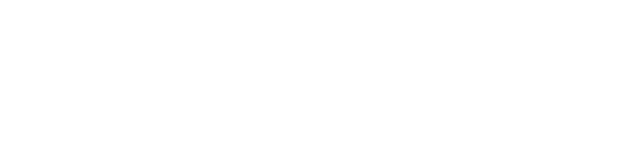
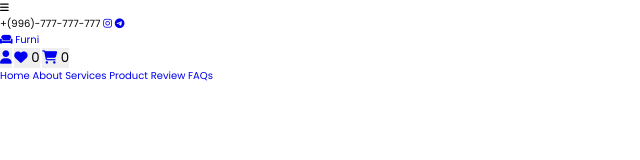
Before and after one commit to aiturgan91/Furni, a plain HTML site: page index.html in a window 1280 px wide. Shown: the whole page, without its empty margins (0-640 px from the left). Drawn offline with nearby package versions, Linux system fonts and the light colour scheme.

Commit message:
Add header, icons, header-main and fonts in css

```diff
--- a/index.html
+++ b/index.html
@@ -3,7 +3,7 @@
 <head>
     <meta charset="UTF-8">
     <meta name="viewport" content="width=device-width, initial-scale=1.0">
-    <title>Complete Responsive Furniture Webite Using HTML CSS & JS</title>
+    <title>Furniture Website</title>
     <!-- fontawesome cdn link -->
     <link rel="stylesheet" href="https://cdnjs.cloudflare.com/ajax/libs/font-awesome/6.5.2/css/all.min.css">
     <!-- swiper js cdn lnk -->
@@ -11,3 +11,48 @@
     <!-- custom css file -->
     <link rel="stylesheet" href="style.css">
 </head>
+
+<header>
+
+    <div class="header-top">
+
+        <div class="fas fa-bars" id="menu"></div>
+
+        <div class="social">
+            <a>+(996)-777-777-777</a>
+            <a href="https://www.instagram.com/heyoluce/" class="fab fa-instagram"></a>
+            <a href="https://t.me/heyoluce" class="fab fa-telegram"></a>
+        </div>
+
+        <a href="#" class="logo"><i class="fas fa-couch"></i> furni</a>
+
+        <div class="icons">
+            <button class="action-btn">
+                <a href="#" class="fas fa-user"></a>
+            </button>
+            <button class="action-btn">
+                <a href="#" class="fas fa-heart"></a>
+                <span class="count">0</span>
+            </button>
+            <button class="action-btn">
+                <a href="#" class="fas fa-shopping-cart"></a>
+                <span class="count">0</span>
+            </button>
+        </div>
+
+    </div>
+
+    <div class="header-main">
+
+        <nav class="navbar">
+            <a href="#home">home</a>
+            <a href="#about">about</a>
+            <a href="#services">services</a>
+            <a href="#product">product</a>
+            <a href="#review">review</a>
+            <a href="#review">FAQs</a>
+        </nav>
+
+    </div>
+
+</header>
--- a/style.css
+++ b/style.css
@@ -0,0 +1,18 @@
+@import url("https://fonts.googleapis.com/css2?family=Poppins:ital,wght@0,100;0,300;0,400;0,500;0,600;1,100;1,300&display=swap");
+
+*{
+    font-family: 'Poppins', sans-serif;
+    margin: 0; padding: 0;
+    outline: none; border: none;
+    box-sizing: border-box;
+    text-decoration: none;
+    text-transform: capitalize;
+    transition: .2s linear;
+}
+
+html{
+    font-size: 62.5%;
+    overflow-x: hidden;
+    scroll-behavior: smooth;
+    scroll-padding-top: 7rem;
+}
```
